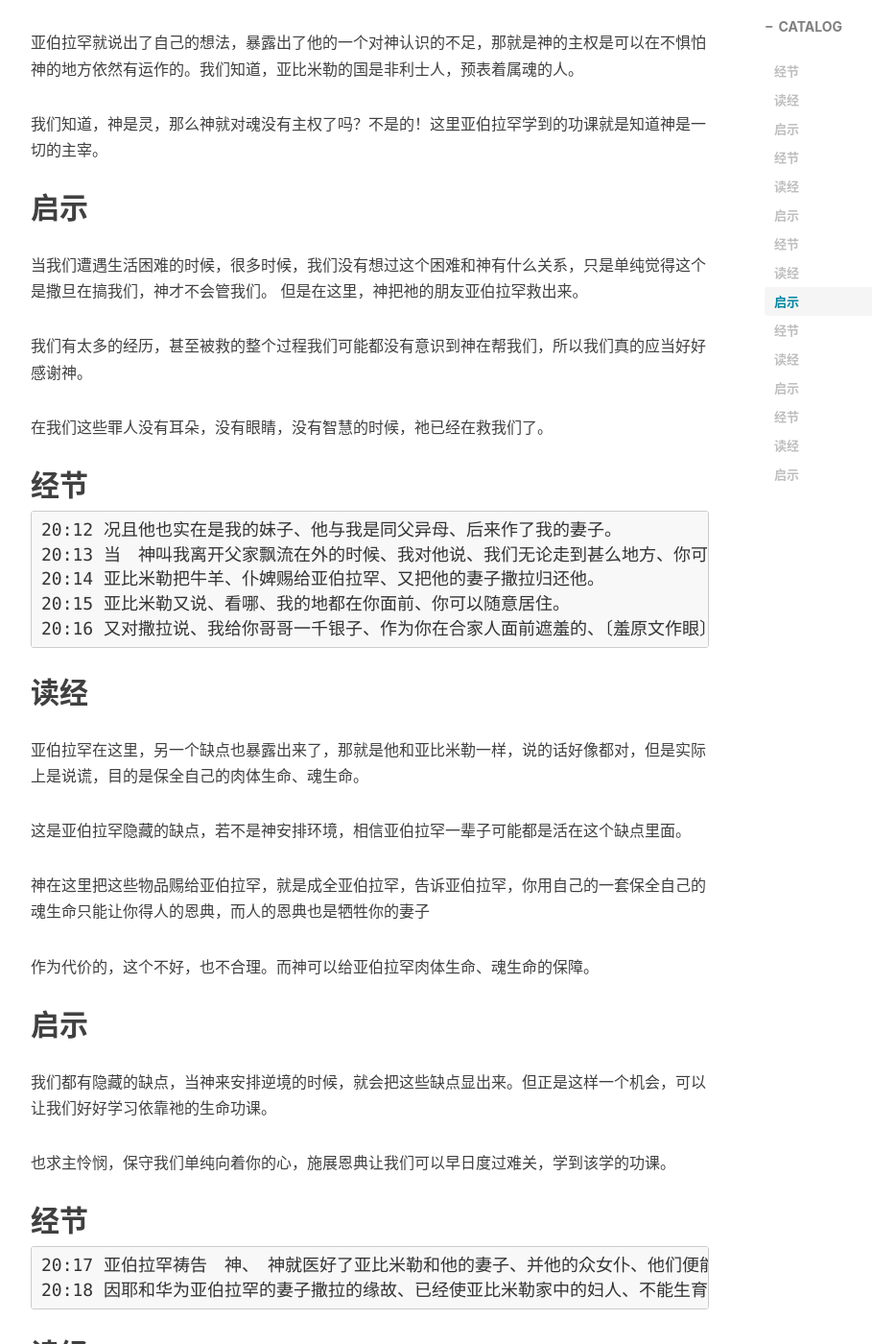
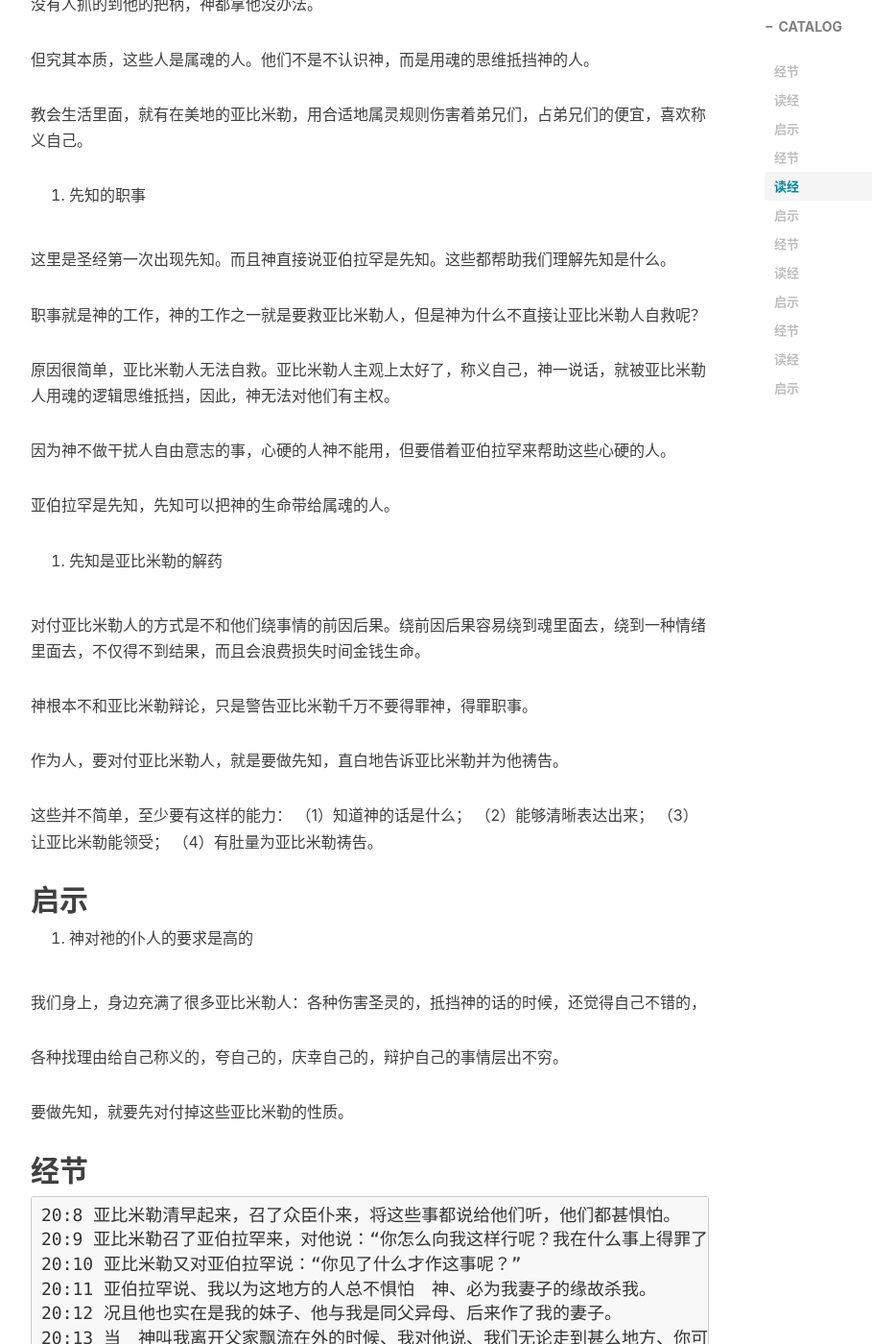
Before and after one commit to jingminglake/jingminglake.github.io, a Jekyll site: the page built from _posts/读圣经/创世纪/2025-05-02-创世纪第二十章.md, in a window 1280 px wide and 1400 px high, scrolled down 2322 px. Shown: the whole window at 96% size, without its empty margins (233-1142 px from the left). Built offline with Jekyll 4.4.1, drawn with Linux system fonts in a browser that asks for light colours; nearby versions of some CDN libraries; comment, search, counter and statistics services are not loaded; some of the changed text lies outside the part shown.

Commit message:
Important update

```diff
--- a/_posts/读圣经/创世纪/2025-05-02-创世纪第二十章.md
+++ b/_posts/读圣经/创世纪/2025-05-02-创世纪第二十章.md
@@ -22,23 +22,41 @@
 
 ## 读经
 
-亚伯拉罕在前面十八章的时候，可以说和神关系更进一步了，如同亲密的朋友了。 那么，亚伯拉罕之后的人生就一帆风顺了吗？按照世俗观念看不是这样。
+1. 亚伯拉罕迁移到南地预表义人受苦
 
-神不是要在外在环境上面让亚伯拉罕一帆风顺，而是要与亚伯拉罕做朋友，可以借着培养亚伯拉罕把世界上的一帮人带回到神最初创造人的目的里面去。
+前面十八章来看，亚伯拉罕可以说和神关系更进一步了，甚至如同亲密的朋友。
 
-亚伯拉罕迁移到南地：这里的迁徙想必是一种无奈，亚伯拉罕即便和主很亲密了，但难免会遇到一些生活中的困难，还会为生计所迫，
+那么，亚伯拉罕之后的人生就一帆风顺了吗？从这一章看不是这样：在南地上面的非利士人（预表属魂的人）是不怕神的，亚伯拉罕在这里是有丢命的风险的。
 
-这里不知道亚伯拉罕是否祷告过了，也许祷告过了，但是结局还是去南地，受敌人的攻击。
+因此，这里的迁徙想必是一种无奈，想必是一种生计所迫（但这里没有提到亚伯拉罕有没有祷告这件事，神是如何回应的）。
 
-在这里，亚伯拉罕为了保命又一次把妻子卖了。可见，即便行了割礼，即便受洗成为基督徒，我们就完美了吗？不是的，割礼和受洗只是我们神圣生命开始的第一步。
+神与亚伯拉罕做朋友并不是让亚伯拉罕在外在环境上一帆风顺，而是在一种保护里面（亚伯拉罕对神有朋友的信托，神也不会让义人真正受损），让亚伯拉罕得成全，以得到那上好的，来真正配得上祂。
 
-在神的旨意里面，亚伯拉罕去南地受进一步的成全。但神不会让义人真正受损，要知道，义人就是神的计划，是绝对不允许被破坏的。
+2. 义人受苦的目的是为了受成全
+
+亚伯拉罕在美地又遭遇了撒拉被抢走的事情。而亚伯拉罕在之前为了保命又做了和在埃及一样的事情，把妻子称为妹子。
+
+神应该就是对付他这一点。但这到底有什么问题呢？亚伯拉罕也没有撒谎啊，因为撒拉确实是亚伯拉罕的妹妹。
+
+后面可以看到，就是亚伯拉罕的这种方式本质是在保全自己的魂生命，看似诚实，实际上是出卖自己的属灵的益处，
+
+而保全属魂的益处。
 
 ## 启示
 
-首先，我们可否有达到这样和神这么亲密，如同朋友呢？其次，基督徒已经有主了，为何还会去南地呢？原因是主要借着去南地来成全我们，
+1. 和神亲密，如同朋友带来成全
 
-去除掉我们身上的一切不符合祂性质的东西。
+愿意和神交通，愿意为着祂的权益，做祂的朋友，祂就会愿意培养我们，兴起环境来成全，
+
+我们就是神的计划。割礼和受洗只是神圣生命开始的第一步。
+
+祂的权益就是要借着培养我们把世界上的人，带回到神祂最初创造人的目的里面去。
+
+2. 主要借着去南地来成全我们
+
+目的去除掉我们身上的一切不符合祂性质的东西。
+
+“诚实”并不代表属灵（说的话好像都对，但是实际上目的是说谎），属不属灵的本质还是看我们能否为属灵的权益站住。
 
 ## 经节
 
@@ -51,44 +69,56 @@
 
 ## 读经
 
-亚比米勒象征着世界上的一种人，这些人八面玲珑，圆滑的像个球，永远不可能让人抓到他的把柄。
+1. 亚比米勒象征着住在美地上里面的属魂人
 
-神知道亚比米勒的心，在亚比米勒作恶的时候，神都不想浪费时间来跟他辩，只是顺着他的话警告他。这里神明确的指出，亚伯拉罕是神
+亚比米勒住在美地上面，生活中说话很有道理，无懈可击，八面玲珑，圆滑地像个球，“心正手洁”，没有人抓的到他的把柄，神都拿他没办法。
 
-拣选的人，是先知，作用就是把神的生命带到这个地上来。
+但究其本质，这些人是属魂的人。他们不是不认识神，而是用魂的思维抵挡神的人。
+
+教会生活里面，就有在美地的亚比米勒，用合适地属灵规则伤害着弟兄们，占弟兄们的便宜，喜欢称义自己。
+
+2. 先知的职事
+
+这里是圣经第一次出现先知。而且神直接说亚伯拉罕是先知。这些都帮助我们理解先知是什么。
+
+职事就是神的工作，神的工作之一就是要救亚比米勒人，但是神为什么不直接让亚比米勒人自救呢？
+
+原因很简单，亚比米勒人无法自救。亚比米勒人主观上太好了，称义自己，神一说话，就被亚比米勒人用魂的逻辑思维抵挡，因此，神无法对他们有主权。
+
+因为神不做干扰人自由意志的事，心硬的人神不能用，但要借着亚伯拉罕来帮助这些心硬的人。
+
+亚伯拉罕是先知，先知可以把神的生命带给属魂的人。
+
+3. 先知是亚比米勒的解药
+
+对付亚比米勒人的方式是不和他们绕事情的前因后果。绕前因后果容易绕到魂里面去，绕到一种情绪里面去，不仅得不到结果，而且会浪费损失时间金钱生命。
+
+神根本不和亚比米勒辩论，只是警告亚比米勒千万不要得罪神，得罪职事。
+
+作为人，要对付亚比米勒人，就是要做先知，直白地告诉亚比米勒并为他祷告。
+
+这些并不简单，至少要有这样的能力：
+（1）知道神的话是什么；
+（2）能够清晰表达出来；
+（3）让亚比米勒能领受；
+（4）有肚量为亚比米勒祷告。
 
 ## 启示
 
-我们也该学会不和亚比米勒绕事情的前因后果。我们要做的就是直白的告诉亚比米勒，你做什么说什么都可以，但千万不要得罪我们，我们才是你活的关键。
+1. 神对祂的仆人的要求是高的
+
+我们身上，身边充满了很多亚比米勒人：各种伤害圣灵的，抵挡神的话的时候，还觉得自己不错的，
+
+各种找理由给自己称义的，夸自己的，庆幸自己的，辩护自己的事情层出不穷。
+
+要做先知，就要先对付掉这些亚比米勒的性质。
 
 ## 经节
-
 <pre style="font-size: 18px;">
 20:8 亚比米勒清早起来，召了众臣仆来，将这些事都说给他们听，他们都甚惧怕。
 20:9 亚比米勒召了亚伯拉罕来，对他说：“你怎么向我这样行呢？我在什么事上得罪了你？你竟使我和我国里的人陷在大罪里。你向我行了不当行的事。”
 20:10 亚比米勒又对亚伯拉罕说：“你见了什么才作这事呢？”
 20:11 亚伯拉罕说、我以为这地方的人总不惧怕　神、必为我妻子的缘故杀我。
-</pre>
-
-## 读经
-
-亚比米勒就是神要来成全亚伯拉罕的人。亚比米勒自己犯罪了，还把罪推给国里面的人，属实是狡猾。但他的说法没有大问题，因为上梁不正下梁歪，亚比米勒的整个国都有问题也是一种事实。
-
-亚伯拉罕就说出了自己的想法，暴露出了他的一个对神认识的不足，那就是神的主权是可以在不惧怕神的地方依然有运作的。我们知道，亚比米勒的国是非利士人，预表着属魂的人。
-
-我们知道，神是灵，那么神就对魂没有主权了吗？不是的！这里亚伯拉罕学到的功课就是知道神是一切的主宰。
-
-## 启示
-
-当我们遭遇生活困难的时候，很多时候，我们没有想过这个困难和神有什么关系，只是单纯觉得这个是撒旦在搞我们，神才不会管我们。 但是在这里，神把祂的朋友亚伯拉罕救出来。
-
-我们有太多的经历，甚至被救的整个过程我们可能都没有意识到神在帮我们，所以我们真的应当好好感谢神。
-
-在我们这些罪人没有耳朵，没有眼睛，没有智慧的时候，祂已经在救我们了。
-
-## 经节
-
-<pre style="font-size: 18px;">
 20:12 况且他也实在是我的妹子、他与我是同父异母、后来作了我的妻子。
 20:13 当　神叫我离开父家飘流在外的时候、我对他说、我们无论走到甚么地方、你可以对人说、他是我的哥哥．这就是你待我的恩典了。
 20:14 亚比米勒把牛羊、仆婢赐给亚伯拉罕、又把他的妻子撒拉归还他。
@@ -98,19 +128,41 @@
 
 ## 读经
 
-亚伯拉罕在这里，另一个缺点也暴露出来了，那就是他和亚比米勒一样，说的话好像都对，但是实际上是说谎，目的是保全自己的肉体生命、魂生命。
+1. 亚伯拉罕的说话不当（属灵不严谨）被亚比米勒抓把柄
 
-这是亚伯拉罕隐藏的缺点，若不是神安排环境，相信亚伯拉罕一辈子可能都是活在这个缺点里面。
+可以说，亚比米勒就是神要来成全亚伯拉罕的人。
 
-神在这里把这些物品赐给亚伯拉罕，就是成全亚伯拉罕，告诉亚伯拉罕，你用自己的一套保全自己的魂生命只能让你得人的恩典，而人的恩典也是牺牲你的妻子
+亚比米勒明明自己犯罪，占亚伯拉罕便宜，却觉得是亚伯拉罕的问题，甚至道德绑架，把自己和国人的罪归因给亚伯拉罕。
 
-作为代价的，这个不好，也不合理。而神可以给亚伯拉罕肉体生命、魂生命的保障。
+究其原因，还是因为亚伯拉罕说话不当（属灵不严谨），被属魂人亚比米勒抓了把柄。这也是神要成全亚伯拉罕的点。
+
+2. 亚伯拉罕需要学会为神说话，需要学会为自己的利益说话
+
+从亚比米勒的归还的做法看，他是知道自己有问题的（良心有亏缺），但是只要亚伯拉罕说话不当，他会心狠手辣，无情利用。
+
+因此，亚伯拉罕需要学会为神说话，为他自己的权益说话。
+
+3. 更加信靠神的主权
+
+亚伯拉罕虽相信神的主权，但是在不惧怕神的地方，亚伯拉罕依然担心。
+
+这里显出神对属魂人的主权。经过这一切，亚伯拉罕对神主权的信心加增。
 
 ## 启示
 
-我们都有隐藏的缺点，当神来安排逆境的时候，就会把这些缺点显出来。但正是这样一个机会，可以让我们好好学习依靠祂的生命功课。
+当我们遭遇生活困难的时候，很多时候，我们没有想过这个困难和神有什么关系，只是单纯觉得这个是撒旦在搞我们，神才不会管我们。
 
-也求主怜悯，保守我们单纯向着你的心，施展恩典让我们可以早日度过难关，学到该学的功课。
+但是这一章启示出，神要把亚伯拉罕救出来，并且成全。
+
+我们有太多的经历，在我们这些罪人没有耳朵，没有眼睛，没有智慧的时候，祂已经在救我们了，所以我们真的应当好好感谢神。
+
+亚伯拉罕隐藏的缺点，若不是神安排环境，相信亚伯拉罕一辈子可能都是活在其中。
+
+我们也是一样，都有隐藏的缺点，当我们把自己交给神，与他做朋友，神就有机会来安排逆境，把这些缺点显出来。
+
+也正是这样一个机会，可以让我们好好学习依靠祂的生命功课。
+
+求主怜悯，保守我们单纯向着你的心，赐下恩典让我们可以早日学到该学的功课。
 
 ## 经节
 
@@ -121,14 +173,25 @@
 
 ## 读经
 
-亚比米勒如果不尊重神和神的义人，下场就是没有后代。可见有后代是神的特权，没有神，人一辈子都是普通平凡，没有影响力，一生
+1. 属魂人得罪神的后果就是不能生育
 
-在浑浑噩噩中就这样过去了。但是敬畏神可以让我们成为有影响力，有扩张力，有后代的人。
+属魂人往往容易得罪神的义人，还觉得自己对（喜欢称义自己，喜欢辩护自己），下场就是不能生育。
 
-亚伯拉罕被神成全了宝贵的一课：在逆境之中，要学会为自己的敌人代祷，要学会忘记自己的需要和弱点（以撒还没出生，自己还没真儿子呢），一切都在神手中，
+圣经一直强调生育能力的重要性。
 
-以及神的恩需要通过义人的祷告带到这个世界上来。
+人一辈子往往都是普通平凡，没有影响力的，在浑浑噩噩中过一生。
+
+但神可以让敬畏祂的人，成为有影响力，有扩张力，能生育，有后代的人。生育能力才是生命的见证。
+
+2. 先知的祷告可以救属魂人
+
+亚伯拉罕被神成全了宝贵的一课：在逆境之中，要学会为自己的敌人代祷，要学会忘记自己的需要和弱点（以撒还没出生，自己还没真儿子），一切都在神手中，
+
+以及神的恩典需要通过义人的祷告带到这个世界上来。
 
 ## 启示
 
-在逆境中，我们究竟有没有一个感觉是神在曝露我们，我们究竟有没有这个能力在逆境中感谢神，有没有能力还可以为自己的仇敌代祷？主保守怜悯！
+1. 我们究竟有没有这个能力在逆境中意识到是神的手，感谢神？
+2. 逆境中我们有没有能力为自己的仇敌代祷？ 能不能以神为大，不看自己？不懒惰？
+
+愿我是有生育能力的人，主保守怜悯！
```
Also changed, not shown: _posts/Leetcode/2018-04-30-Leetcode总结（十九）.md (+1 -1 lines), _posts/读圣经/创世纪/2025-05-06-创世纪第二十一章.md (+6 -0 lines).
